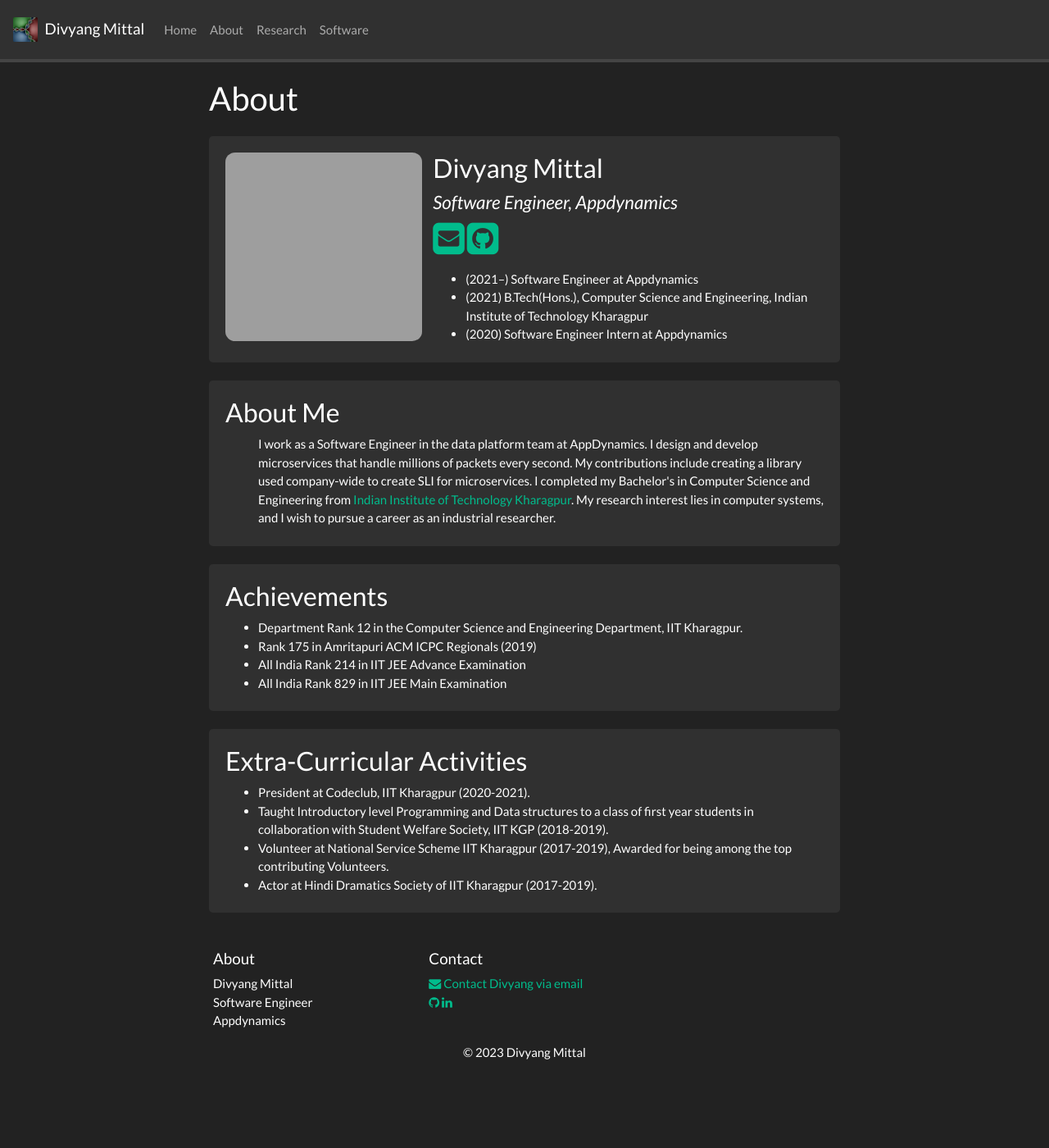
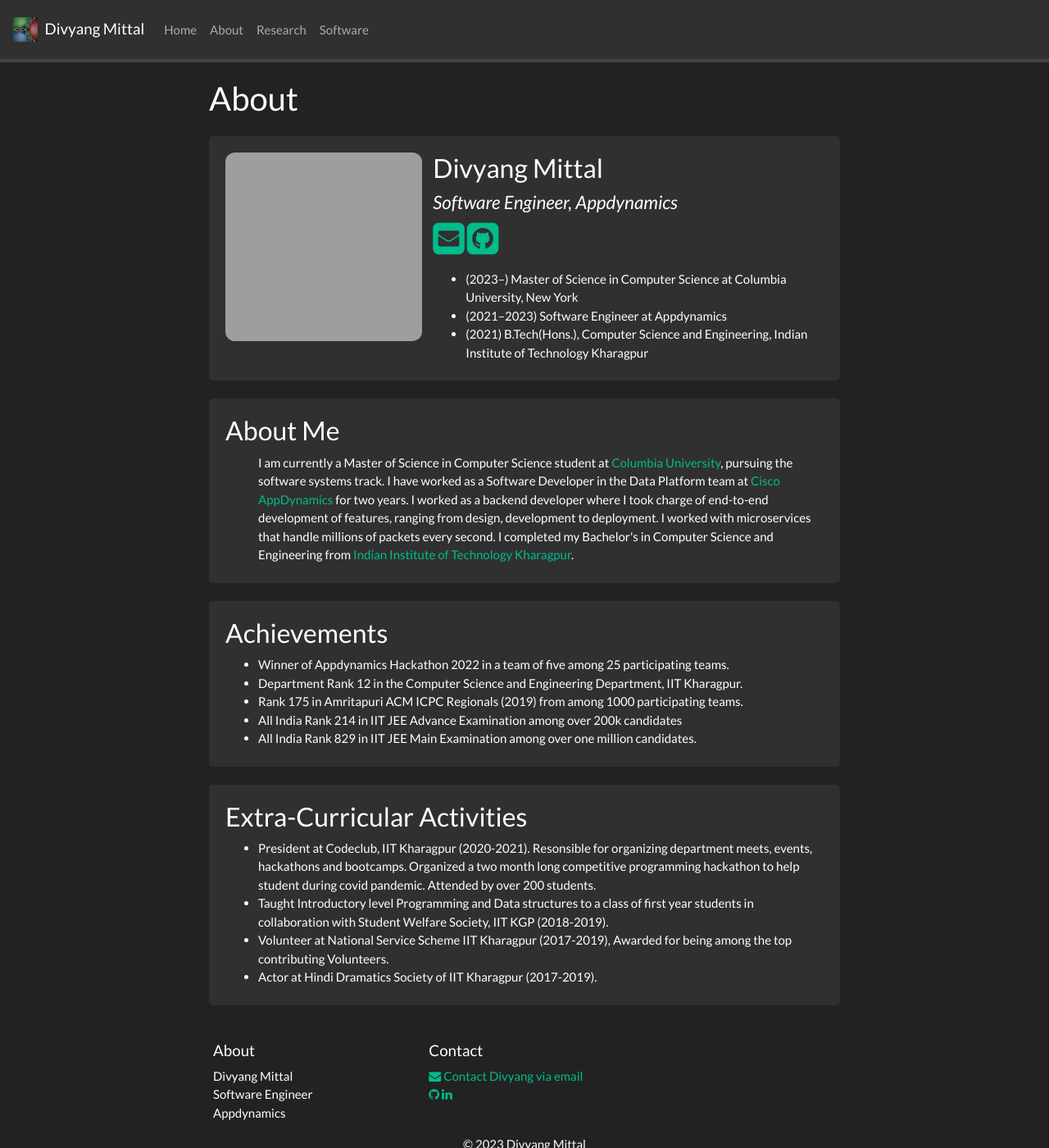
Before and after one commit to divyang-mittal/divyang-mittal.github.io, a Jekyll site: the page built from _pages/about.md, in a window 1280 px wide and 1400 px high. Shown: the whole window at 82% size. Built offline with Jekyll 4.4.1, drawn with Linux system fonts in a browser that asks for light colours; nearby versions of some CDN libraries; a style sheet for code colours, icons or effects is not loaded; grey boxes are pictures that could not be loaded.

Commit message:
Add updates

```diff
--- a/_data/awards.yml
+++ b/_data/awards.yml
@@ -1,4 +1,5 @@
+- name: Winner of Appdynamics Hackathon 2022 in a team of five among 25 participating teams.
 - name: Department Rank 12 in the Computer Science and Engineering Department, IIT Kharagpur.
-- name: Rank 175 in Amritapuri ACM ICPC Regionals (2019)
-- name: All India Rank 214 in IIT JEE Advance Examination
-- name: All India Rank 829 in IIT JEE Main Examination
+- name: Rank 175 in Amritapuri ACM ICPC Regionals (2019) from among 1000 participating teams.
+- name: All India Rank 214 in IIT JEE Advance Examination among over 200k candidates
+- name: All India Rank 829 in IIT JEE Main Examination among over one million candidates.
--- a/_data/extracurricular.yml
+++ b/_data/extracurricular.yml
@@ -1,4 +1,4 @@
-- name: President at Codeclub, IIT Kharagpur (2020-2021).
+- name: President at Codeclub, IIT Kharagpur (2020-2021). Resonsible for organizing department meets, events, hackathons and bootcamps. Organized a two month long competitive programming hackathon to help student during covid pandemic. Attended by over 200 students.
 - name: Taught Introductory level Programming and Data structures to a class of first year students in collaboration with Student Welfare Society, IIT KGP (2018-2019).
 - name: Volunteer at National Service Scheme IIT Kharagpur (2017-2019), Awarded for being among the top contributing Volunteers.
 - name: Actor at Hindi Dramatics Society of IIT Kharagpur (2017-2019).
--- a/_data/news.yml
+++ b/_data/news.yml
@@ -1,3 +1,6 @@
+- date: 25 August, 2023
+  headline: "Starting my journey as MS CS student at Columbia University"
+
 - date: 14 October, 2022
   headline: "Won Appdynamics 2022 Hackathon"
 
--- a/_data/pi.yml
+++ b/_data/pi.yml
@@ -6,9 +6,12 @@
   linkedin: https://www.linkedin.com/in/divyang-mittal-95a334170/
   cv: cv/cv.pdf
   number_educ: 3
-  education1: (2021-) Software Engineer at Appdynamics
-  education2: (2021) B.Tech(Hons.), Computer Science and Engineering, Indian Institute of Technology Kharagpur
-  education3: (2020) Software Engineer Intern at Appdynamics
-  education1short: (2021-) SWE at Appdynamics
-  education2short: (2021) B.Tech, CSE at IIT Kharagpur
-  education3short: (2020) SWE Intern at Appdynamics
+
+  education1: (2023-) Master of Science in Computer Science at Columbia University, New York
+  education2: (2021-2023) Software Engineer at Appdynamics
+  education3: (2021) B.Tech(Hons.), Computer Science and Engineering, Indian Institute of Technology Kharagpur
+  education4: (2020) Software Engineer Intern at Appdynamics
+  education1short: (2023-) MS, CS at Columbia University
+  education2short: (2021-2023) SWE at Appdynamics
+  education3short: (2021) B.Tech, CSE at IIT Kharagpur
+  education4short: (2020) SWE Intern at Appdynamics
--- a/_pages/about.md
+++ b/_pages/about.md
@@ -63,10 +63,8 @@ permalink: /about/
 <div class="jumbotron">
 ### About Me
 <ul>
- I work as a Software Engineer in the data platform team at AppDynamics. I design and develop microservices that handle millions of packets every second.
-My contributions include creating a library used company-wide to create SLI for microservices.
+I am currently a Master of Science in Computer Science student at <a href="https://www.columbia.edu/" target="_blank">Columbia University</a>, pursuing the software systems track. I have worked as a Software Developer in the Data Platform team at <a href="https://www.appdynamics.com/" target="_blank">Cisco AppDynamics</a> for two years. I worked as a backend developer where I took charge of end-to-end development of features, ranging from design, development to deployment. I worked with microservices that handle millions of packets every second.
 I completed my Bachelor's in Computer Science and Engineering from <a href="http://iitkgp.ac.in/" target="_blank">Indian Institute of Technology Kharagpur</a>.
-My research interest lies in computer systems, and I wish to pursue a career as an industrial researcher.
 </ul>
 </div>
 
```
Also changed, not shown: _pages/home.md (+2 -3 lines), 1 other file.
